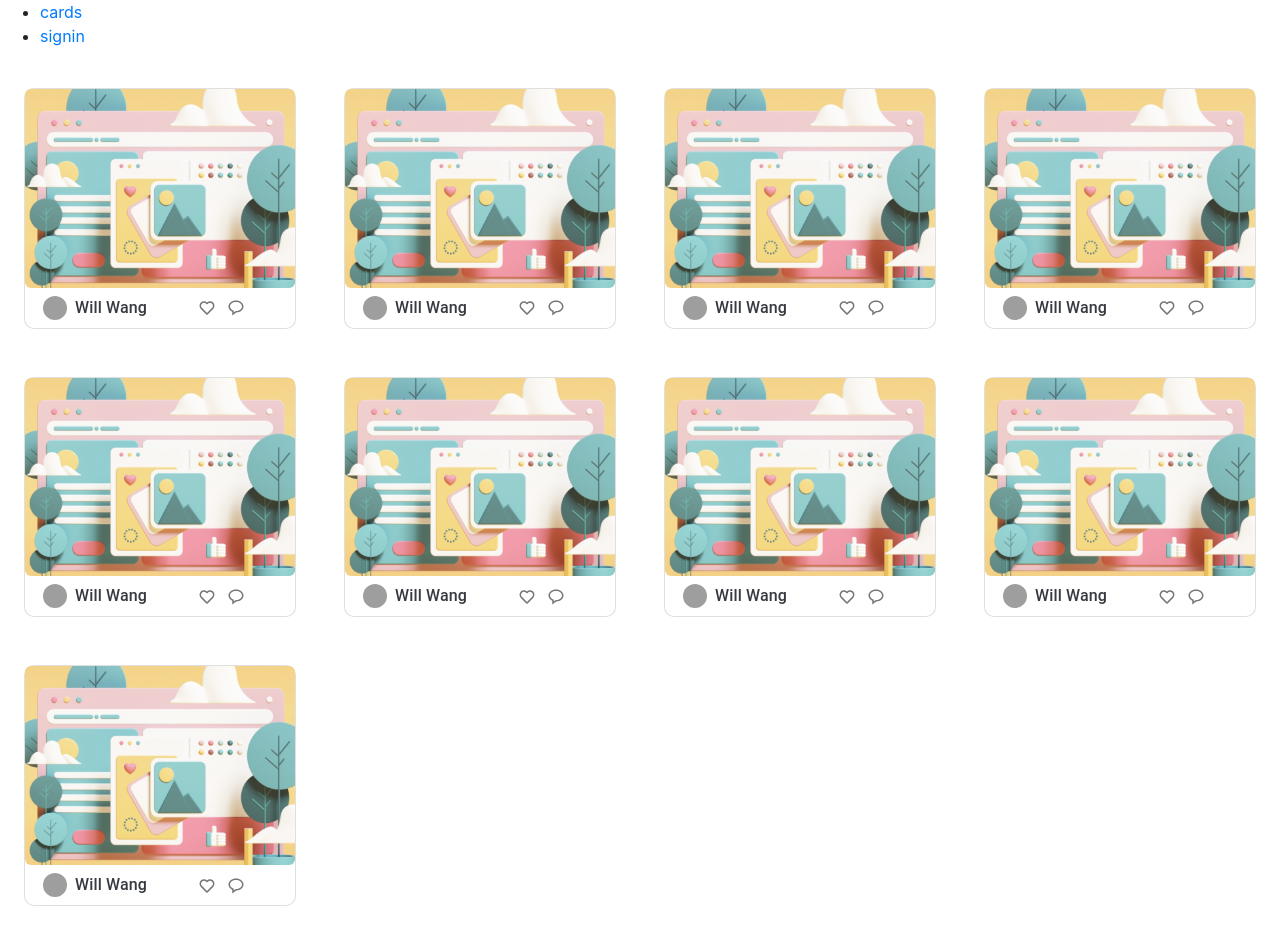
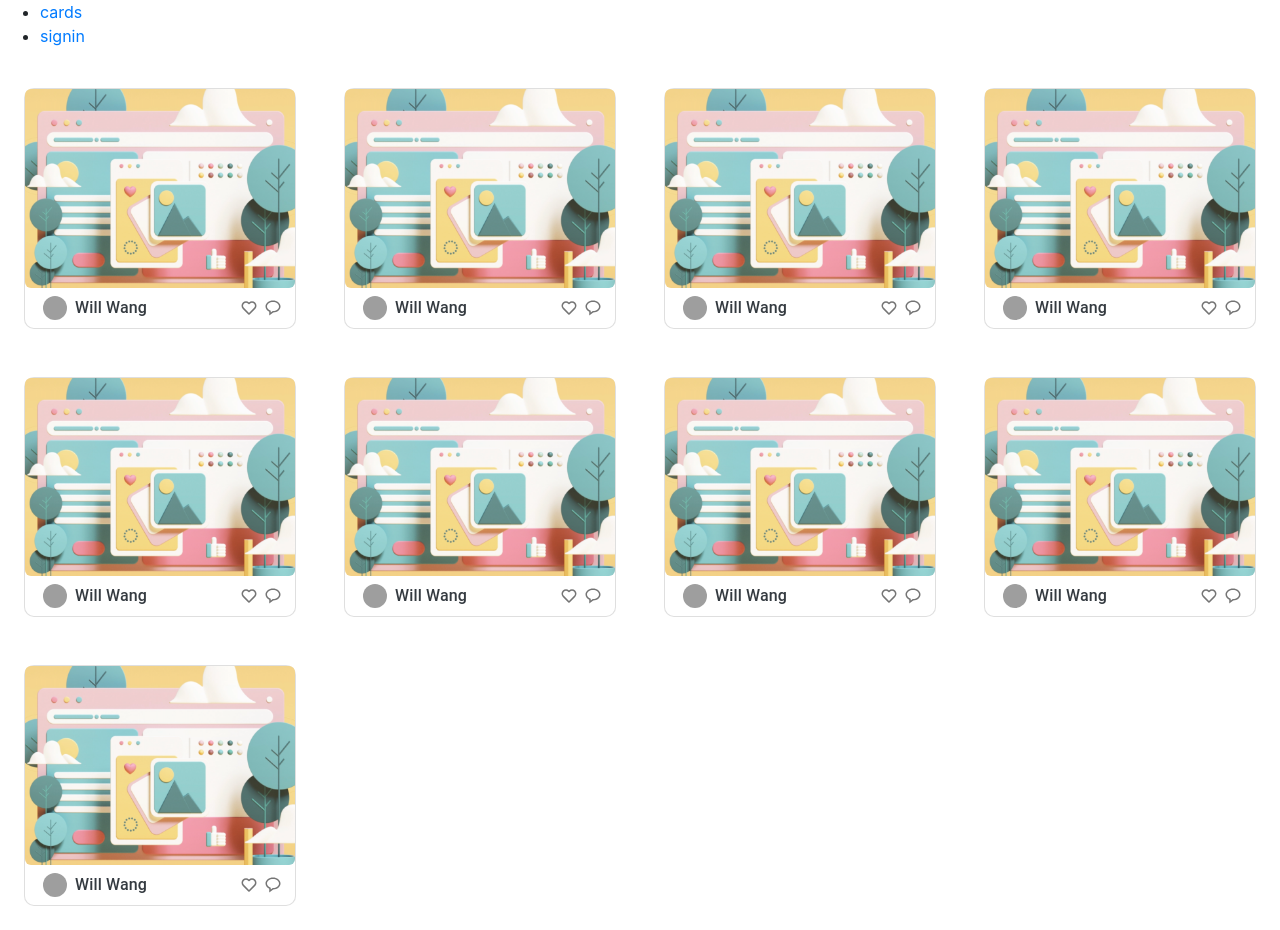
Before and after one commit to YizheWill/dribbble, a React (Create React App) app in the folder dribbble_frontend/: page /cards in a window 1280 px wide. Built offline with nearby package versions, Linux system fonts and the light colour scheme; grey boxes are pictures that could not be loaded.

Commit message:
optimized card title and buttons

```diff
--- a/dribbble_frontend/src/components/Card/card.js
+++ b/dribbble_frontend/src/components/Card/card.js
@@ -10,14 +10,14 @@ import Typography from '@material-ui/core/Typography';
 const useStyles = makeStyles((theme) => ({
   border: {
     borderRadius: 10,
-    minWidth: 200,
+    minWidth: 220,
   },
   image: {
     width: '100%',
     borderRadius: 6,
   },
   imgbutton: {
-    marginLeft: theme.spacing(1),
+    display: 'flex',
   },
   cardtext: {
     marginLeft: 10,
@@ -27,9 +27,11 @@ const useStyles = makeStyles((theme) => ({
     fontSize: '1rem',
   },
   grid: {
+    paddingRight: 40,
+    width: '100%',
     display: 'flex',
     alignItems: 'center',
-    justifyContent: 'flex-start',
+    justifyContent: 'space-between',
   },
   user: {
     display: 'flex',
@@ -52,7 +54,7 @@ export default function CardUI() {
       </div>
       <div className={`text-dark ${classes.cardtext}`}>
         <Grid container className={classes.grid}>
-          <Grid item xs={9} sm={8} md={7}>
+          <Grid item xs={9} sm={8} md={9}>
             <div className={classes.user}>
               <Avatar
                 className={classes.avatar}
@@ -67,15 +69,15 @@ export default function CardUI() {
               </Typography>
             </div>
           </Grid>
-          <Grid item xs={1} sm={1} md={1} className={classes.imgbutton}>
+          <Grid item item xs={1} sm={1} md={1}>
+            <div className={classes.imgbutton}>
               <IconButton style={{ outline: 'none' }} size='small'>
                 <BiHeart />
               </IconButton>
-          </Grid>
-          <Grid item xs={1} sm={1} md={1} className={classes.imgbutton}>
               <IconButton style={{ outline: 'none' }} size='small'>
                 <BiMessageRounded />
               </IconButton>
+            </div>
           </Grid>
         </Grid>
       </div>
```
Also changed, not shown: 1 other file (tests, documents, lock files or other folders). Lines whose indentation alone changed are shown as unchanged.
